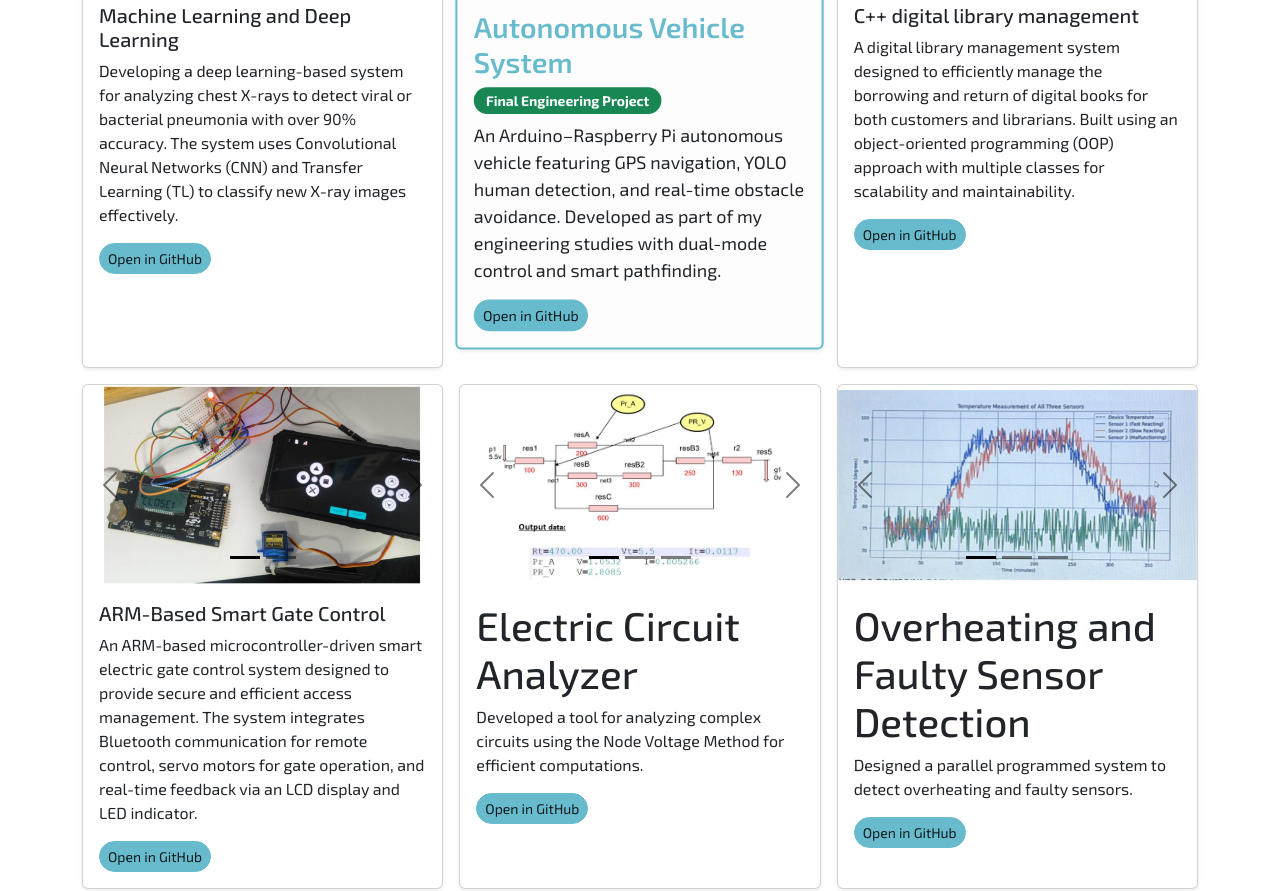
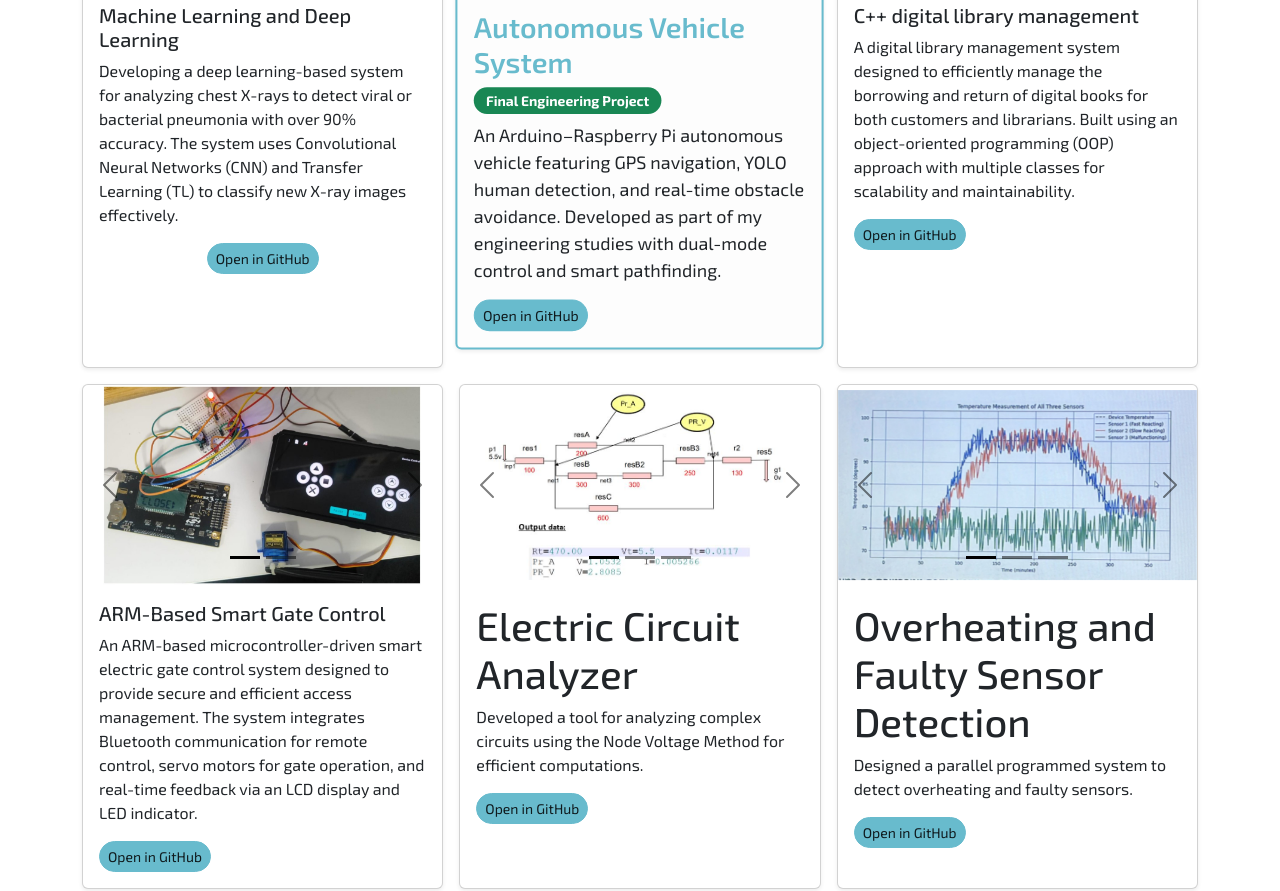
Before and after one commit to IdoBH123/Ido-Ben-Harosh, a plain HTML site: page index.html in a window 1280 px wide. Shown: the part 1777-2668 px from the top of the page. Drawn offline with nearby package versions, Linux system fonts and the light colour scheme.

Commit message:
Update index.html

```diff
--- a/index.html
+++ b/index.html
@@ -311,12 +311,10 @@
                                 detect viral or bacterial pneumonia with over 90% accuracy. The system uses
                                 Convolutional Neural Networks (CNN) and Transfer Learning (TL) to classify new X-ray
                                 images effectively.</p>
-                            <div class="d-flex justify-content-between align-items-center">
-                                <div class="btn-group">
+                            <div class="d-flex justify-content-center">
                                     <button type="button" class="btn btn-sm btn-primary"
                                         onclick="window.open('https://github.com/IdoBH123/Machine-Learning-and-Deep-Learning', '_blank')">Open
                                         in GitHub</button>
-                                </div>
                             </div>
                         </div>
                     </div>
```
